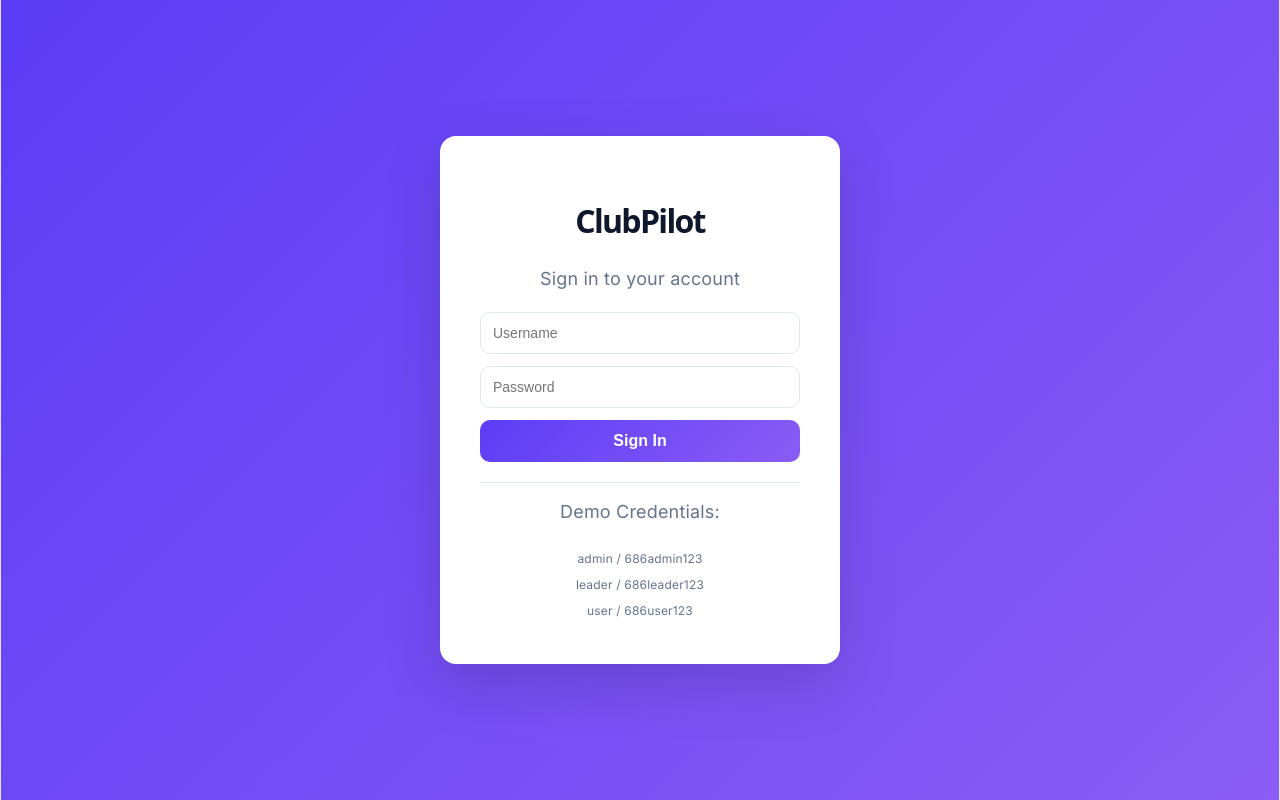
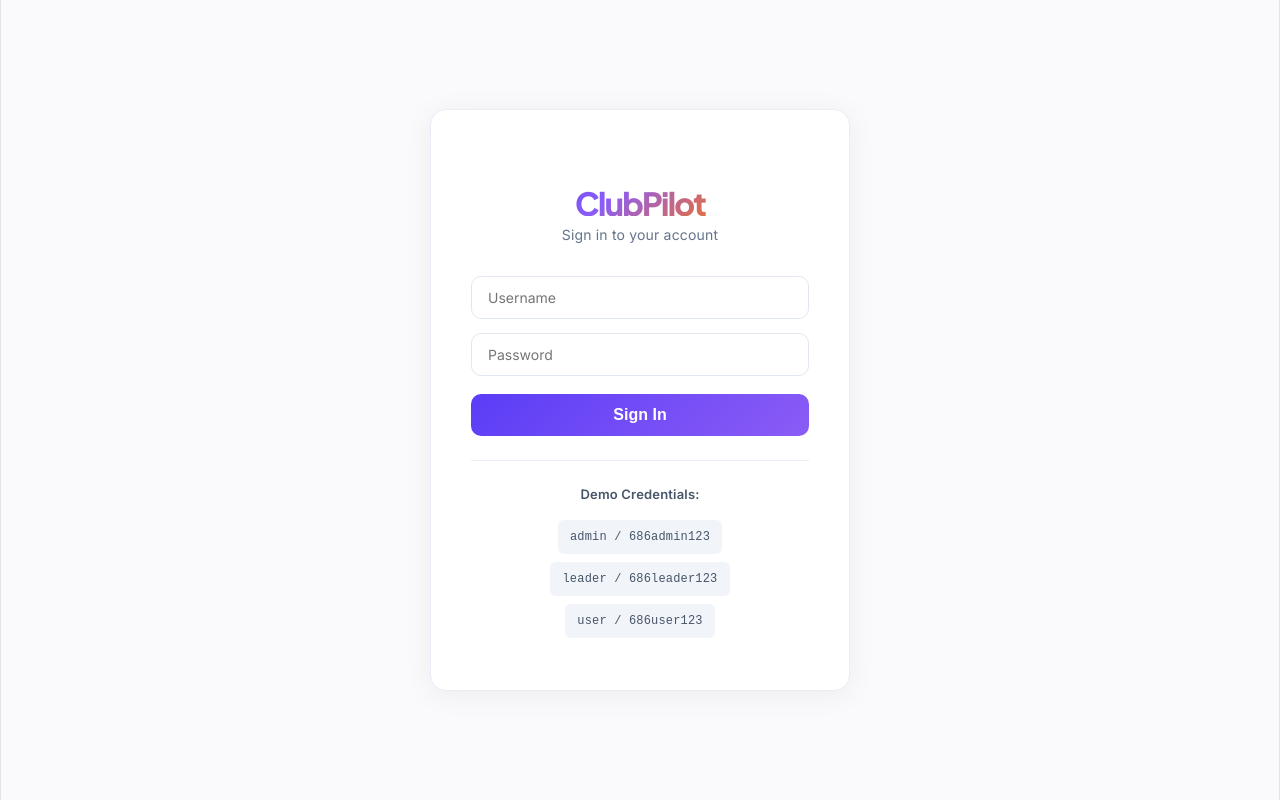
Before and after one commit to Akhil-Dhiman-1298/Project-sem3, a React (Vite) app in the folder clubpilot-main/: page / in a window 1280 px wide. Both pictures are taken after a click on the link "Login". Built offline with nearby package versions, Linux system fonts and the light colour scheme.

Commit message:
Edited line 26 app.jsx , added darkmode variable in login.jsx and updated css of loginpage

```diff
--- a/clubpilot-main/src/App.jsx
+++ b/clubpilot-main/src/App.jsx
@@ -197,7 +197,7 @@ const [events, setEvents] = useState(() => {
 
 
   if (currentPage === 'login') {
-    return <LoginPage onLogin={handleLogin} />;
+    return <LoginPage onLogin={handleLogin} darkMode={darkMode} />;
   }
 
 
--- a/clubpilot-main/src/LoginPage.css
+++ b/clubpilot-main/src/LoginPage.css
@@ -1,44 +1,57 @@
+/* ===== LOGIN PAGE ===== */
 .login-page {
+  width: 100%;
   min-height: 100vh;
   display: flex;
   align-items: center;
   justify-content: center;
-  background: linear-gradient(135deg, #5B3DF6, #8B5CF6);
-  padding: 20px;
+  background: #FAFAFC;  /* 🔥 Landing page jaisa background */
+  font-family: 'Inter', sans-serif;
 }
 
 .login-card {
-  background: white;
-  padding: 40px;
+  background: #ffffff;
   border-radius: 16px;
-  max-width: 400px;
+  padding: 48px 40px;
   width: 100%;
+  max-width: 420px;
+  box-shadow: 0 4px 30px rgba(0, 0, 0, 0.06);
+  border: 1px solid #EEEAF8;
   text-align: center;
-  box-shadow: 0 20px 60px rgba(0,0,0,0.15);
 }
 
 .login-card h1 {
+  font-family: 'Plus Jakarta Sans', sans-serif;
   font-size: 32px;
   font-weight: 800;
-  color: #0F172A;
+  background: linear-gradient(135deg, #5B3DF6 0%, #8B5CF6 40%, #f97316 80%, #fb923c 100%);
+  -webkit-background-clip: text;
+  -webkit-text-fill-color: transparent;
+  margin-bottom: 6px;
 }
 
 .login-card p {
   color: #64748B;
-  margin-bottom: 20px;
+  font-size: 14px;
+  margin-bottom: 28px;
 }
 
 .login-card input {
   width: 100%;
-  padding: 12px;
-  margin-bottom: 12px;
+  padding: 12px 16px;
   border: 1px solid #E2E8F0;
   border-radius: 10px;
   font-size: 14px;
+  font-family: 'Inter', sans-serif;
+  margin-bottom: 14px;
+  transition: all 0.3s ease;
+  background: white;
+  color: #0F172A;
 }
 
 .login-card input:focus {
   border-color: #5B3DF6;
+  box-shadow: 0 0 0 3px rgba(91, 61, 246, 0.1);
   outline: none;
 }
 
@@ -49,24 +62,80 @@
   color: white;
   border: none;
   border-radius: 10px;
+  font-weight: 700;
   font-size: 16px;
-  font-weight: 600;
   cursor: pointer;
+  transition: all 0.3s ease;
+  margin-top: 4px;
 }
 
 .login-card button:hover {
   transform: translateY(-2px);
-  box-shadow: 0 8px 25px rgba(91,61,246,0.3);
+  box-shadow: 0 8px 25px rgba(91, 61, 246, 0.3);
 }
 
 .demo-creds {
-  margin-top: 20px;
-  padding-top: 16px;
-  border-top: 1px solid #E2E8F0;
+  margin-top: 24px;
+  padding-top: 20px;
+  border-top: 1px solid #EEEAF8;
+}
+
+.demo-creds p {
+  font-size: 13px;
+  font-weight: 600;
+  color: #475569;
+  margin-bottom: 8px;
 }
 
 .demo-creds span {
-  display: block;
+  display: inline-block;
+  background: #F1F5F9;
+  padding: 4px 12px;
+  border-radius: 6px;
   font-size: 12px;
-  color: #64748B;
+  color: #475569;
+  margin: 4px 4px;
+  font-family: 'Courier New', monospace;
 }
+/* ===== DARK MODE ===== */
+
+.dark .login-page {
+  background: #0b1120;
+}
+
+.dark .login-card {
+  background: #1e293b;
+  border-color: #475569;
+}
+
+.dark .login-card h1 {
+  color: #ffffff;
+}
+
+.dark .login-card p {
+  color: #94a3b8;
+}
+
+.dark .login-card input {
+  background: #0a0e1a;
+  border-color: #2a3348;
+  color: #e2e8f0;
+}
+
+.dark .login-card input:focus {
+  border-color: #7c6bf5;
+  box-shadow: 0 0 0 3px rgba(124, 107, 245, 0.15);
+}
+
+.dark .demo-creds {
+  border-top-color: #2a3348;
+}
+
+.dark .demo-creds p {
+  color: #94a3b8;
+}
+
+.dark .demo-creds span {
+  background: #1e2740;
+  color: #94a3b8;
+}
--- a/clubpilot-main/src/LoginPage.jsx
+++ b/clubpilot-main/src/LoginPage.jsx
@@ -1,7 +1,7 @@
 import React, { useState } from 'react';
 import './LoginPage.css';
 
-function LoginPage({ onLogin }) {
+function LoginPage({ onLogin,darkMode }) {
   const [username, setUsername] = useState('');
   const [password, setPassword] = useState('');
 
@@ -23,7 +23,7 @@ function LoginPage({ onLogin }) {
   };
 
   return (
-    <div className="login-page">
+    <div className={`login-page ${darkMode ? 'dark' : ''}`}>
       <div className="login-card">
         <h1>ClubPilot</h1>
         <p>Sign in to your account</p>
```
